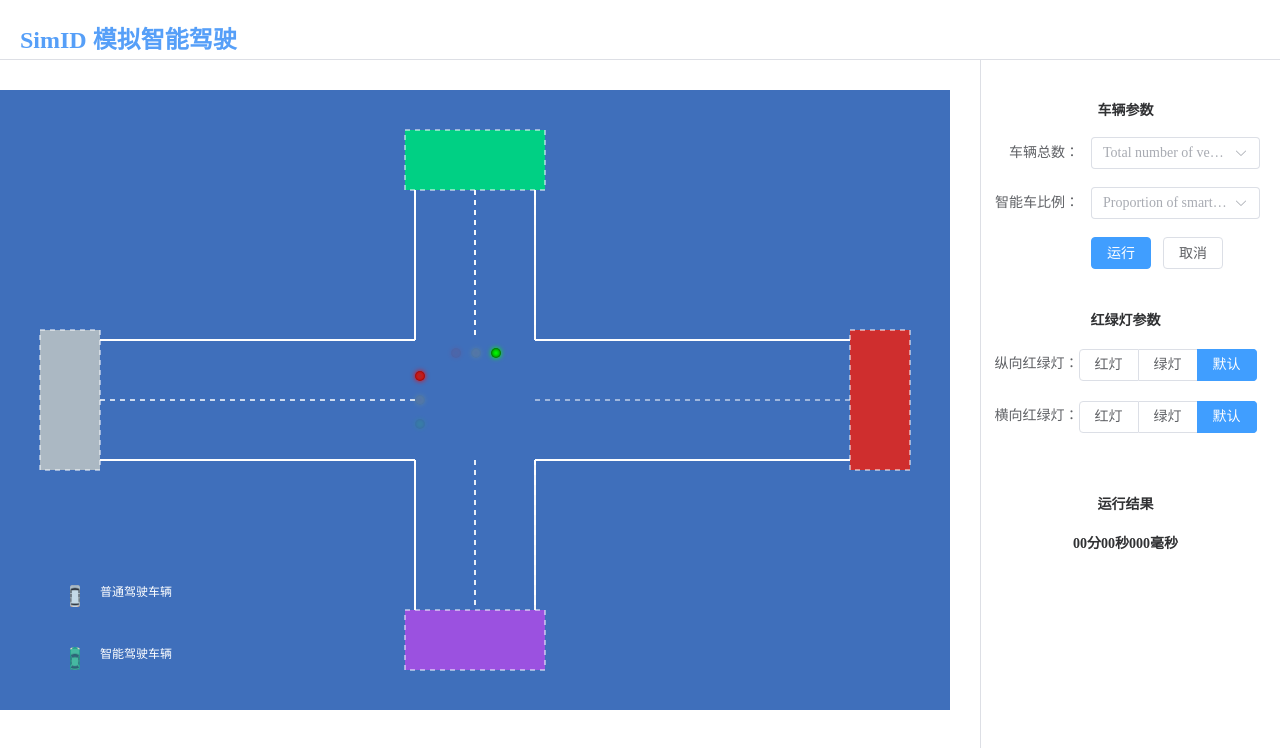
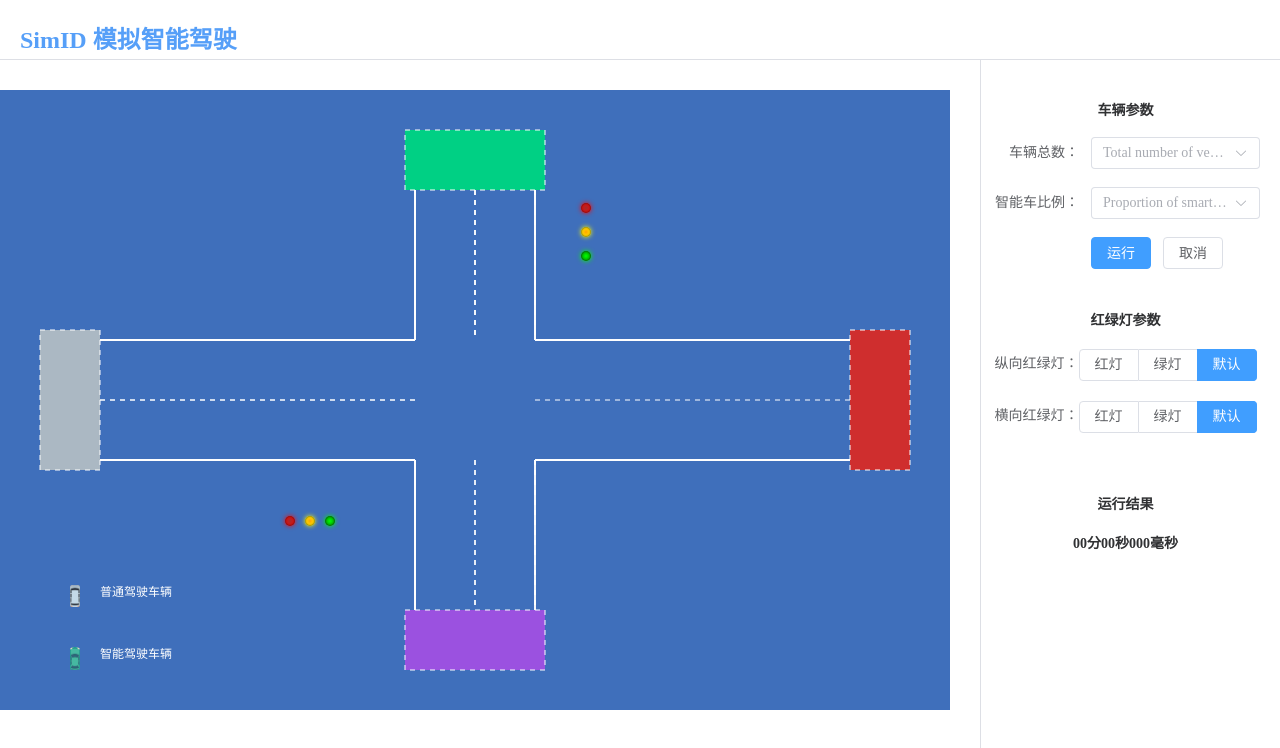
Before and after one commit to Ding-Shanshan/smart-driving, a Vue app: page /#/home in a window 1280 px wide. Shown: the top 748 px of the page. Built offline with nearby package versions, Linux system fonts and the light colour scheme.

Commit message:
红绿灯控制运行和切换

```diff
--- a/src/assets/js/trafficLight.js
+++ b/src/assets/js/trafficLight.js
@@ -71,12 +71,17 @@ export class MyTrafficLight {
   }
 
   // 主函数
-  async main() {
-    while (true) {
+  async main(isR,light) {
+    while (isR&&light==='默认') {
       await this.changeColor(this.contrainer, 'red', this.redTime);
       await this.changeColor(this.contrainer, 'yellow', this.yellowTime);
       await this.changeColor(this.contrainer, 'green', this.greenTime);
-
+    }
+    while(isR&&light==='红灯'){
+      await this.changeColor(this.contrainer, 'red', 0);
+    }
+    while(isR&&light==='绿灯'){
+      await this.changeColor(this.contrainer, 'green', 0);
     }
   }
 }
--- a/src/assets/js/trafficLight2.js
+++ b/src/assets/js/trafficLight2.js
@@ -71,11 +71,17 @@ export class MyTrafficLight {
   }
 
   // 主函数
-  async main() {
-    while (true) {
+  async main(isR,light) {
+    while (isR&&light==='默认') {
       await this.changeColor(this.contrainer, 'green', this.greenTime);
       await this.changeColor(this.contrainer, 'yellow', this.yellowTime);
       await this.changeColor(this.contrainer, 'red', this.redTime);
     }
+    while(isR&&light==='红灯'){
+      await this.changeColor(this.contrainer, 'red', 0);
+    }
+    while(isR&&light==='绿灯'){
+      await this.changeColor(this.contrainer, 'green', 0);
+    }
   }
 }
--- a/src/components/Home.vue
+++ b/src/components/Home.vue
@@ -8,14 +8,14 @@
             <!-- 主体 -->
             <el-main>
                 <div class="simulationDiagram">
-                    <simulationDiagram ref="moving"></simulationDiagram>
+                    <simulationDiagram ref="moving" :isRun="isrun" :changeL1="light1" :changeL2="light2"></simulationDiagram>
                 </div>
             </el-main>
             <!-- 侧边栏 -->
             <el-aside width="300px">
                 <!-- 参数调节面板 -->
                 <div class="setParameters">
-                    <setParameters  @createCar="createCar" @runchange="isRun"></setParameters>
+                    <setParameters  @createCar="createCar" @runchange="isRun" @trafficC1="changeL1" @trafficC2="changeL2"></setParameters>
                 </div>
                 <!-- 运行结果面板 -->
                 <div class="printResult">
@@ -33,7 +33,9 @@ import printResult from "@/components/printResult.vue"
 export default {
     data(){
         return{
-            isrun:false
+            isrun:false,
+            light1:'默认',
+            light2:'默认'
         }
     },
     components:{
@@ -48,6 +50,12 @@ export default {
         },
         isRun(val) {
             this.isrun = val
+        },
+        changeL1(val){
+            this.light1=val
+        },
+        changeL2(val){
+            this.light2=val
         }
     }
 }
--- a/src/components/setParameters.vue
+++ b/src/components/setParameters.vue
@@ -33,7 +33,7 @@
             <!-- 上下方向红绿灯 -->
             <div class="light">
                 <span>纵向红绿灯：</span>
-                <el-radio-group v-model="light">
+                <el-radio-group @change="trafficC1"  v-model="light">
                     <el-radio-button label="红灯"></el-radio-button>
                     <el-radio-button label="绿灯"></el-radio-button>
                     <el-radio-button label="默认"></el-radio-button>
@@ -42,7 +42,7 @@
             <!-- 左右方向红绿灯 -->
             <div class="light2">
                 <span>横向红绿灯：</span>
-                <el-radio-group v-model="light2">
+                <el-radio-group @change="trafficC2" v-model="light2">
                     <el-radio-button label="红灯"></el-radio-button>
                     <el-radio-button label="绿灯"></el-radio-button>
                     <el-radio-button label="默认"></el-radio-button>
@@ -73,6 +73,12 @@ export default {
             this.$emit('createCar',this.parameters);
             this.isruning = true
             this.$emit('runchange',this.isruning)
+        },
+        trafficC1(){
+            this.$emit('trafficC1',this.light);
+        },
+        trafficC2(){
+            this.$emit('trafficC2',this.light2);
         }
     }
 }
--- a/src/components/simulationDiagram.vue
+++ b/src/components/simulationDiagram.vue
@@ -13,10 +13,10 @@
         </div>
       </div>
       <div class="Light">
-        <trafficLight  class="trafficLight" id="trafficL0"></trafficLight>
+        <trafficLight2 :isRun="isR" :trafficL1="light1" class="trafficLight" id="trafficL1" ></trafficLight2>
+        <!-- 上下向红绿灯 -->
+        <trafficLight :isRun="isR" :trafficL2="light2" class="trafficLight" id="trafficL0" ></trafficLight>
         <!-- 左右向红绿灯 -->
-        <trafficLight2  class="trafficLight" id="trafficL1" ></trafficLight2>
-        <!-- 上下向红绿灯 -->
       </div>
       <!-- <div class="trafficLight">
         <trafficLight></trafficLight>
@@ -25,10 +25,11 @@
 
       </div> -->
     </div>
-  </div>
+    </div>
 </template>
 
 <script>
+import { watch } from 'vue'
 import { Car } from "../assets/js/CreateNewCar"
 import trafficLight from "@/components/trafficLight.vue"
 import trafficLight2 from "@/components/trafficLight2.vue"
@@ -38,9 +39,7 @@ export default {
       trafficLight,
       trafficLight2
     },
-  props: {
-    msg: String
-  },
+  props:['isRun','changeL1','changeL2'],
   data() {
     return {
       H : 620, //Math.trunc((window.screen.availHeight - 200)/100)*100
@@ -51,6 +50,27 @@ export default {
       car1X:524,
       car1Y:490,
       AllCar : [],
+      isR: this.isRun,
+      light1:this.changeL1,
+      light2:this.changeL2
+      }
+  },
+  setup(props) {
+    watch([props],
+      (newValue,oldValue)=>{
+        }
+    )
+    return{}
+  },
+  watch: {
+      isRun(val) {
+        this.isR=val;
+      },
+      changeL1(val){
+        this.light1=val;
+      },
+      changeL2(val){
+        this.light2=val;
       }
   },
   methods: {
--- a/src/components/trafficLight.vue
+++ b/src/components/trafficLight.vue
@@ -7,25 +7,38 @@
 </template>
 
 <script>
-import { ref, onMounted } from "vue"
+import { ref, onMounted,watch } from "vue"
 import { MyTrafficLight } from "@/assets/js/trafficLight.js"
 export default {
   name: "TrafficLight",
-  setup() {
+  props:['isRun','trafficL2'],
+  setup(props) {
     const myTraffic = ref(null)
+    var myTrafficLight = undefined
     onMounted(() => {
       // 使用ref获取交通信号灯
       // console.log(myTraffic.value)
       // 传递dom容器，三种灯的时间 红 黄 绿
-      const myTrafficLight = new MyTrafficLight(
+      myTrafficLight = new MyTrafficLight(
         myTraffic.value,
         5000,
         2000,
         5000
       )
-      myTrafficLight.main()
+      // myTrafficLight.main(props.isRun)
 
-    })
+    }),
+    watch([props],
+      (newValue,oldValue)=>{
+        myTrafficLight = new MyTrafficLight(
+          myTraffic.value,
+          5000,
+          2000,
+          5000
+        )
+        myTrafficLight.main(props.isRun,props.trafficL2)
+        }
+    )
 
     return {
       myTraffic,
--- a/src/components/trafficLight2.vue
+++ b/src/components/trafficLight2.vue
@@ -7,24 +7,37 @@
 </template>
 
 <script>
-import { ref, onMounted } from "vue"
+import { ref, onMounted,watch } from "vue"
 import { MyTrafficLight } from "@/assets/js/trafficLight2.js"
 export default {
   name: "TrafficLight2",
-  setup() {
+  props:['isRun','trafficL1'],
+  setup(props) {
     const myTraffic = ref(null)
+    var myTrafficLight = undefined
     onMounted(() => {
       // 使用ref获取交通信号灯
       // console.log(myTraffic.value)
       // 传递dom容器，三种灯的时间 红 黄 绿
-      const myTrafficLight = new MyTrafficLight(
+      myTrafficLight = new MyTrafficLight(
         myTraffic.value,
         5000,
         2000,
         5000
       )
-      myTrafficLight.main()
-    })
+      // myTrafficLight.main(props.isRun)
+    }),
+    watch([props],
+      (newValue,oldValue)=>{
+        myTrafficLight = new MyTrafficLight(
+        myTraffic.value,
+        5000,
+        2000,
+        5000
+        )
+        myTrafficLight.main(props.isRun,props.trafficL1)
+        }
+    )
 
     return {
       myTraffic,
```
